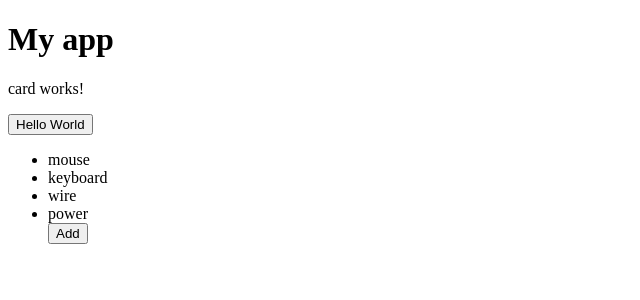
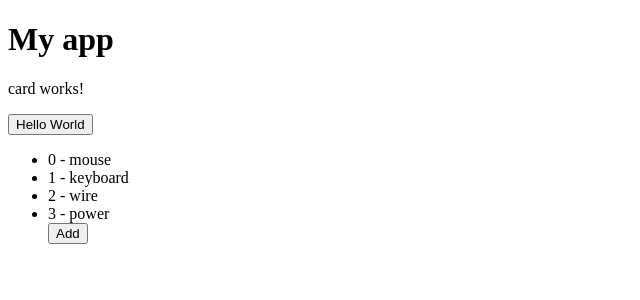
Before and after one commit to gsTavares/dio-santander-angular-directives, an Angular app: page / in a window 1280 px wide. Shown: the top 300 px of the page, without its empty margins (0-640 px from the left). Built offline with nearby package versions, Linux system fonts and the light colour scheme.

Commit message:
feat: using index variable of ngFor

```diff
--- a/src/app/card/card.component.html
+++ b/src/app/card/card.component.html
@@ -2,8 +2,10 @@
 <p>card works!</p>
 <button>Hello World</button>
 <ul>
-    <li *ngFor="let product of products">
-        {{ product }}
+    <li *ngFor="let product of products; let i = index"
+        (click)="removeProduct(i)"
+    >
+        {{ i }} - {{ product }}
     </li>
     <button (click)="addProduct()">Add</button>
 </ul>
--- a/src/app/card/card.component.ts
+++ b/src/app/card/card.component.ts
@@ -22,4 +22,8 @@ export class CardComponent implements OnInit {
     this.products.push('Gustavo');
   }
 
+  removeProduct(i: number) {
+    this.products.splice(i, 1);
+  }
+
 }
```
